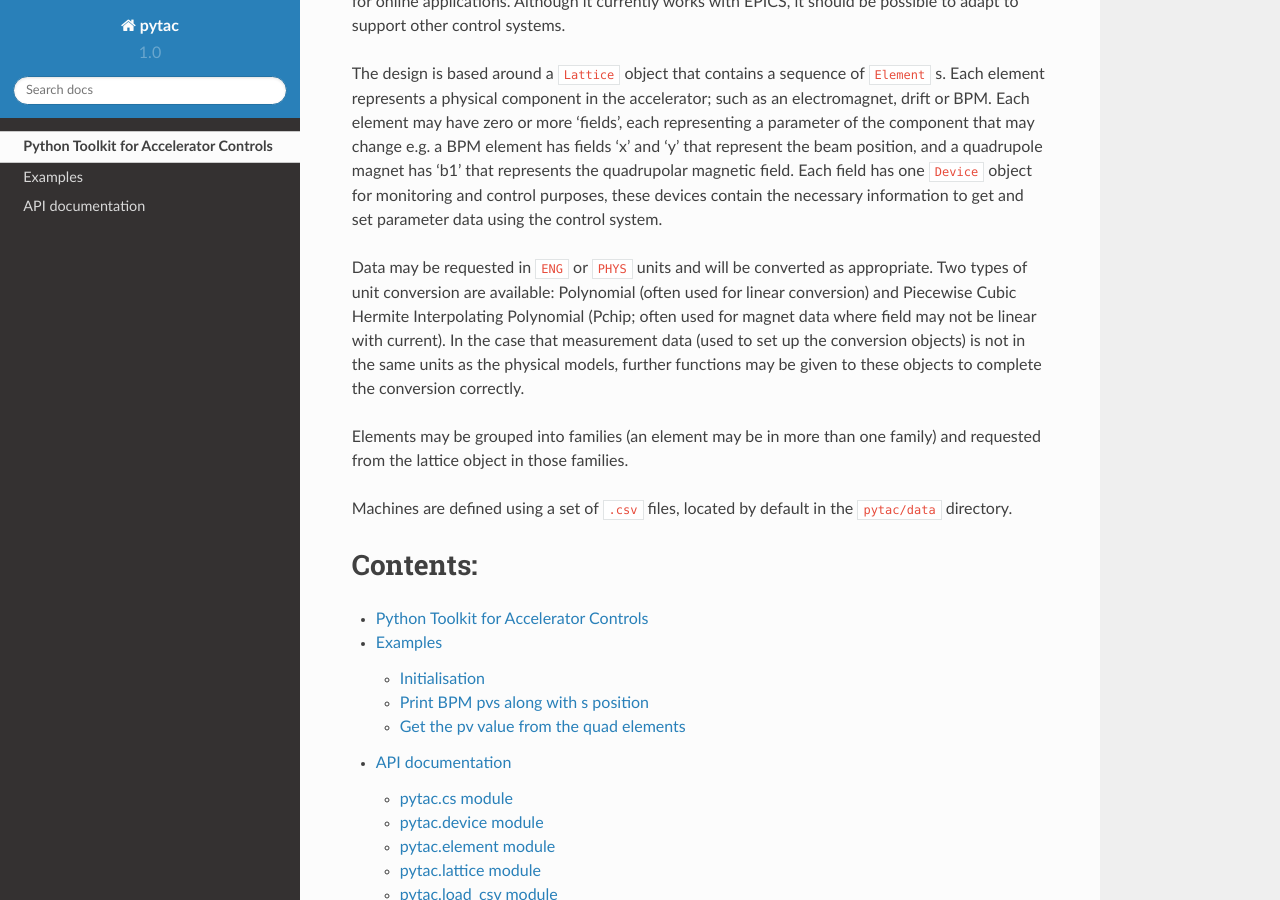
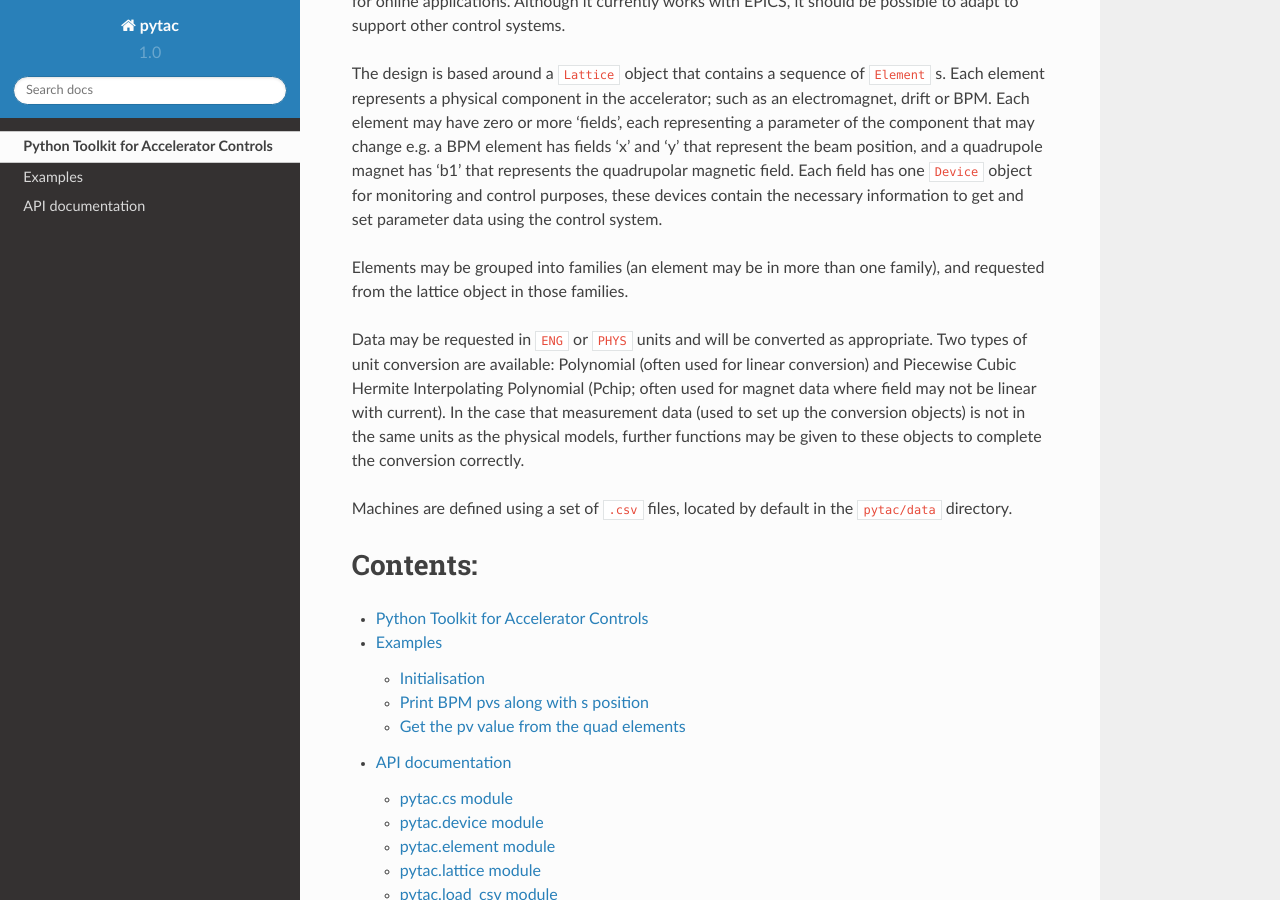
Before and after one commit to DiamondLightSource/pytac, a Sphinx documentation site: the page built from docs/index.rst, in a window 1280 px wide and 900 px high, scrolled down 496 px. Built offline with Sphinx 7.4.7 and the Read the Docs theme 2.0.0, drawn with Linux system fonts in a browser that asks for light colours.

```diff
--- a/docs/index.rst
+++ b/docs/index.rst
@@ -18,9 +18,9 @@ Pytac provides a Python library ``pytac`` that makes it easier to communicate wi
 
 The design is based around a ``Lattice`` object that contains a sequence of ``Element`` s. Each element represents a physical component in the accelerator; such as an electromagnet, drift or BPM. Each element may have zero or more 'fields', each representing a parameter of the component that may change e.g. a BPM element has fields 'x' and 'y' that represent the beam position, and a quadrupole magnet has 'b1' that represents the quadrupolar magnetic field. Each field has one ``Device`` object for monitoring and control purposes, these devices contain the necessary information to get and set parameter data using the control system.
 
+Elements may be grouped into families (an element may be in more than one family), and requested from the lattice object in those families.
+
 Data may be requested in ``ENG`` or ``PHYS`` units and will be converted as appropriate.  Two types of unit conversion are available: Polynomial (often used for linear conversion) and Piecewise Cubic Hermite Interpolating Polynomial (Pchip; often used for magnet data where field may not be linear with current).  In the case that measurement data (used to set up the conversion objects) is not in the same units as the physical models, further functions may be given to these objects to complete the conversion correctly.
-
-Elements may be grouped into families (an element may be in more than one family) and requested from the lattice object in those families.
 
 Machines are defined using a set of ``.csv`` files, located by default in the ``pytac/data`` directory.
 
```
